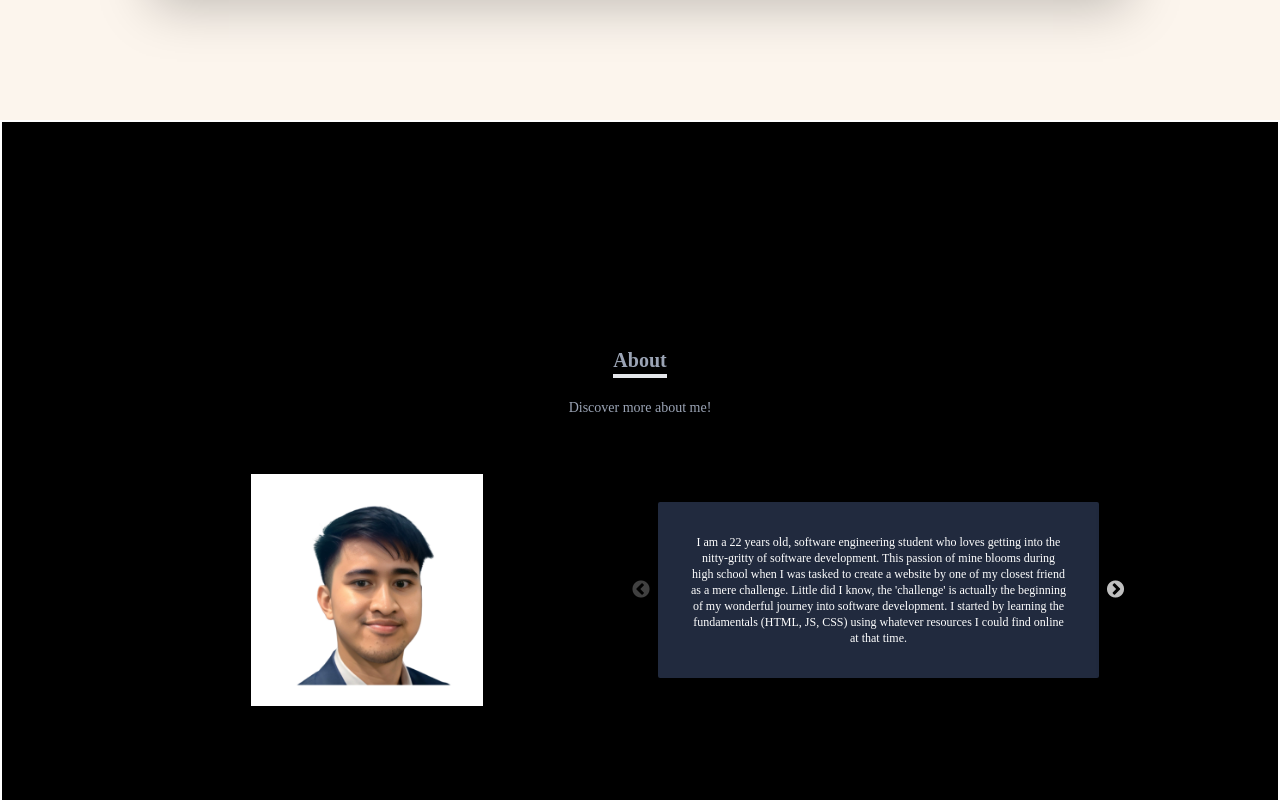
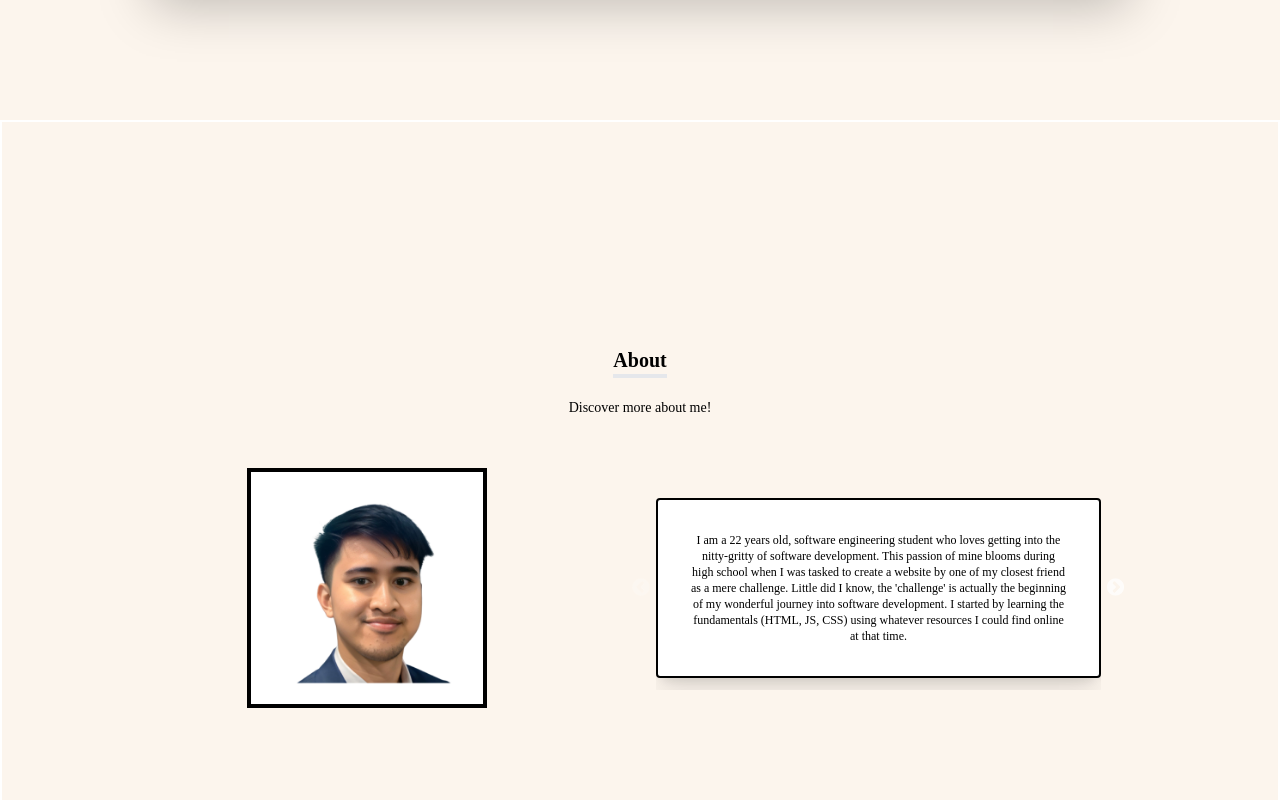
Before and after one commit to nikumaruku/dev-portfolio, a React (Create React App) app: page / in a window 1280 px wide. Shown: the part 680-1480 px from the top of the page. Built offline with nearby package versions, Linux system fonts and the light colour scheme.

Commit message:
Update styling

```diff
--- a/src/components/About.jsx
+++ b/src/components/About.jsx
@@ -1,4 +1,3 @@
-import React from "react";
 import ProfilePicture from "../assets/profile-pic.png";
 import Slider from "react-slick";
 
@@ -12,7 +11,7 @@ const About = () => {
     zIndex: 0,
     responsive: [
       {
-        breakpoint: 768, // Adjust this breakpoint as needed
+        breakpoint: 768,
         settings: {
           slidesToShow: 1,
           slidesToScroll: 1,
@@ -24,21 +23,14 @@ const About = () => {
   return (
     <div
       name="about"
-      className="w-full md:h-screen bg-black text-gray-300 border-2 border-white"
+      className="w-full md:h-screen bg-[#FCF5ED] text-gray-300 border-2 border-white"
     >
       <div className="flex flex-col justify-center items-center w-full h-full">
-        {/* <div className="md:text-left pb-8 justify-center items-center pt-8">
-          <p className="text-xl md:text-4xl font-bold inline text-[#9BA4B5]">
+        <div className="pt-8 pb-8 flex flex-col justify-center items-center space-y-5">
+          <p className=" text-xl font-bold inline border-b-4 border-[#9BA4B5]-600 text-black">
             About
           </p>
-          <p className="text-center text-sm text-[#9BA4B5]">Discover more about me!</p>
-        </div> */}
-
-        <div className="pt-8 pb-8 border-2 border-black flex flex-col justify-center items-center space-y-5">
-          <p className=" text-xl font-bold inline border-b-4 border-[#9BA4B5]-600 text-[#9BA4B5]">
-            About
-          </p>
-          <p className="text-center text-sm text-[#9BA4B5]">
+          <p className="text-center text-sm text-black">
             Discover more about me!
           </p>
         </div>
@@ -55,8 +47,8 @@ const About = () => {
 
           <div className="w-[95%] py-5">
             <Slider {...settings}>
-              <div className="w-[95%] max-w-screen-md bg-[#212A3E] shadow-md rounded p-8 my-3 md:hover:scale-110 duration-500 border-solid border-2 border-black">
-                <p className="text-white text-xs text-center ">
+              <div className="w-[95%] max-w-screen-md bg-white shadow-xl rounded p-8 my-3 border-solid border-2 border-black">
+                <p className="text-black text-xs text-center ">
                   I am a 22 years old, software engineering student who loves
                   getting into the nitty-gritty of software development. This
                   passion of mine blooms during high school when I was tasked to
@@ -67,8 +59,8 @@ const About = () => {
                   whatever resources I could find online at that time.
                 </p>
               </div>
-              <div className="w-[95%] max-w-screen-md bg-[#212A3E] shadow-md rounded p-8 my-3 md:hover:scale-110 duration-500 border-solid border-2 border-black">
-                <p className="text-white text-xs text-center ">
+              <div className="w-[95%] max-w-screen-md bg-white shadow-md rounded p-8 my-3 border-solid border-2 border-black">
+                <p className="text-black text-xs text-center ">
                   During my study in college, I was involved in various
                   courseworks which helped introduced me to the foundations of
                   web development in which we were tasked to build website using
@@ -79,8 +71,8 @@ const About = () => {
                   abundance of learning resources available online.
                 </p>
               </div>
-              <div className="w-[95%] max-w-screen-md bg-[#212A3E] shadow-md rounded p-8 my-3 md:hover:scale-110 duration-500 border-solid border-2 border-black">
-                <p className="text-white text-xs text-center ">
+              <div className="w-[95%] max-w-screen-md bg-white shadow-md rounded p-8 my-3 border-solid border-2 border-black">
+                <p className="text-black text-xs text-center ">
                   As fun as learning by yourself seems, I believe there in so
                   much more to discover and explore in order for me to continue
                   developing myself as a competent developer. I also believe
```
